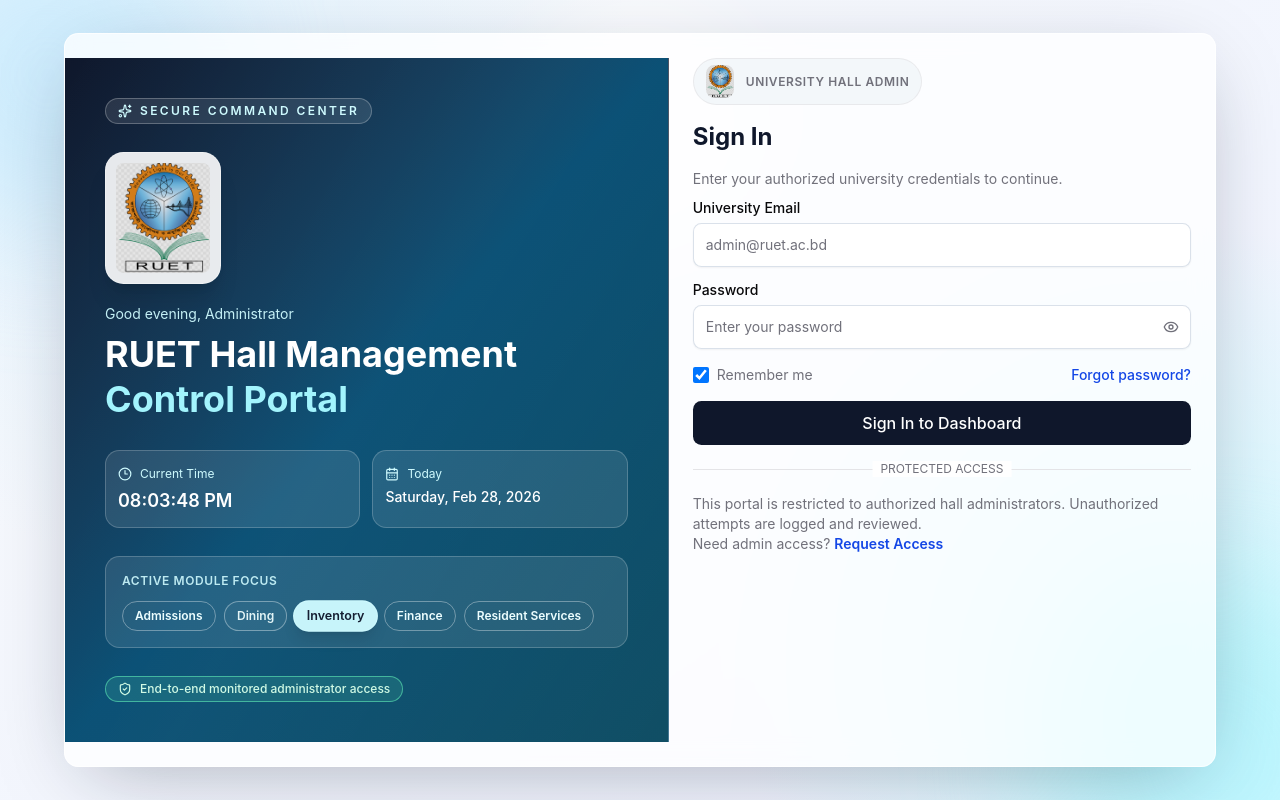
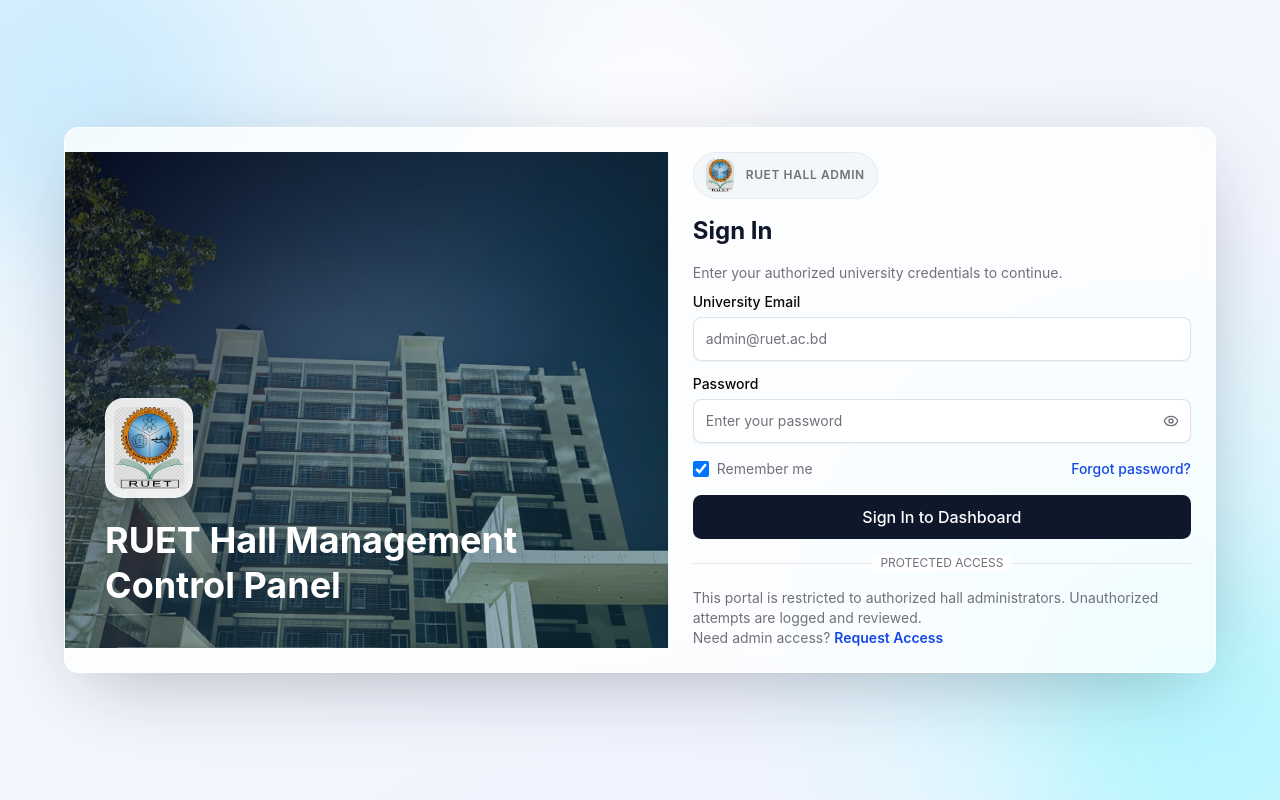
Before and after one commit to aniruddha81/ruet-hall-mgmt, a Next.js app: page /login in a window 1280 px wide. Built offline with nearby package versions, Linux system fonts and the light colour scheme.

Commit message:
changes to be committed:     new file:   Logo/Male Hall.jpeg     modified:   app/(auth)/login/LoginPage.tsx     modified:   app/(auth)/signup/SignupPage.tsx     new file:   public/male-hall.jpeg

```diff
--- a/app/(auth)/login/LoginPage.tsx
+++ b/app/(auth)/login/LoginPage.tsx
@@ -15,34 +15,11 @@
 import { Separator } from "@/components/ui/separator";
 import { useAuth } from "@/contexts/AuthContext";
 import { getApiErrorMessage } from "@/lib/api";
-import {
-  CalendarDays,
-  Clock3,
-  Eye,
-  EyeOff,
-  ShieldCheck,
-  Sparkles,
-} from "lucide-react";
+import { Eye, EyeOff } from "lucide-react";
 import Image from "next/image";
 import Link from "next/link";
 import { useSearchParams } from "next/navigation";
-import { useEffect, useMemo, useState } from "react";
-
-const MODULE_ROTATION_MS = 2600;
-
-const modules = [
-  "Admissions",
-  "Dining",
-  "Inventory",
-  "Finance",
-  "Resident Services",
-];
-
-function getGreeting(hour: number) {
-  if (hour < 12) return "Good morning";
-  if (hour < 18) return "Good afternoon";
-  return "Good evening";
-}
+import { useState } from "react";
 
 export default function LoginPage() {
 	const [email, setEmail] = useState("");
@@ -52,50 +29,10 @@
 	const [error, setError] = useState<string | null>(null);
 	const [rememberMe, setRememberMe] = useState(true);
 	const [logoSrc, setLogoSrc] = useState("/ruet-logo.png");
-  const [now, setNow] = useState(() => new Date());
-  const [activeModuleIndex, setActiveModuleIndex] = useState(0);
 
 	const searchParams = useSearchParams();
 	const showMessage = searchParams.get("signup") === "success";
 	const { login } = useAuth();
-
-  useEffect(() => {
-    const timerId = window.setInterval(() => {
-      setNow(new Date());
-    }, 1000);
-
-    return () => window.clearInterval(timerId);
-  }, []);
-
-  useEffect(() => {
-    const rotateId = window.setInterval(() => {
-      setActiveModuleIndex((prev) => (prev + 1) % modules.length);
-    }, MODULE_ROTATION_MS);
-
-    return () => window.clearInterval(rotateId);
-  }, []);
-
-  const greeting = useMemo(() => getGreeting(now.getHours()), [now]);
-  const currentTime = useMemo(
-    () =>
-      new Intl.DateTimeFormat("en-BD", {
-        hour: "2-digit",
-        minute: "2-digit",
-        second: "2-digit",
-        hour12: true,
-      }).format(now),
-    [now],
-  );
-  const currentDate = useMemo(
-    () =>
-      new Intl.DateTimeFormat("en-BD", {
-        weekday: "long",
-        month: "short",
-        day: "2-digit",
-        year: "numeric",
-      }).format(now),
-    [now],
-  );
 
 	const handleSubmit = async (e: React.FormEvent) => {
 		e.preventDefault();
@@ -120,76 +57,32 @@
 			<div className="w-full max-w-6xl">
 				<Card className="overflow-hidden border-white/70 bg-white/75 shadow-[0_20px_80px_-24px_rgba(15,23,42,0.35)] backdrop-blur-md">
 					<div className="grid grid-cols-1 lg:grid-cols-[1.05fr_0.95fr]">
-            <section className="relative border-border/30 bg-gradient-to-br from-slate-900 via-sky-900 to-cyan-900 p-7 text-white lg:border-r lg:p-10">
+						<section className="relative min-h-[320px] overflow-hidden border-border/30 lg:border-r">
+							<Image
+								src="/male-hall.jpeg"
+								alt="RUET male hall building"
+								fill
+								className="object-cover"
+								priority
+							/>
+							<div className="absolute inset-0 bg-gradient-to-br from-slate-950/78 via-sky-950/52 to-cyan-900/40" />
 							<div className="absolute inset-0 opacity-20 [background:linear-gradient(120deg,transparent_0%,rgba(255,255,255,0.24)_50%,transparent_100%)] [background-size:250%_250%] [animation:shine_12s_linear_infinite]" />
-              <div className="relative z-10 space-y-7">
-                <div className="inline-flex items-center gap-2 rounded-full border border-white/25 bg-white/10 px-3 py-1 text-xs font-semibold uppercase tracking-[0.2em] text-cyan-100">
-                  <Sparkles className="h-3.5 w-3.5" />
-                  Secure Command Center
-                </div>
-
+							<div className="relative z-10 flex h-full min-h-[320px] items-end p-7 text-white lg:p-10">
 								<div className="space-y-5">
 									<Image
 										src={logoSrc}
 										alt="RUET official logo"
-                    width={116}
-                    height={116}
-                    className="rounded-2xl border border-white/30 bg-white/90 p-2.5 shadow-xl"
+										width={88}
+										height={88}
+										className="rounded-2xl border border-white/30 bg-white/90 p-2 shadow-xl"
 										priority
 										onError={() => setLogoSrc("/ruet-logo.svg")}
 									/>
-                  <div className="space-y-2">
-                    <p className="text-sm text-cyan-100/95">{greeting}, Administrator</p>
-                    <h1 className="text-3xl font-bold leading-tight lg:text-4xl">
-                      RUET Hall Management
-                      <span className="block text-cyan-200">Control Portal</span>
+									<div className="max-w-md space-y-2">
+										<h1 className="text-3xl font-bold leading-tight text-white lg:text-4xl">
+											RUET Hall Management Control Panel
 										</h1>
 									</div>
-                </div>
-
-                <div className="grid gap-3 sm:grid-cols-2">
-                  <div className="rounded-xl border border-white/20 bg-white/10 p-3">
-                    <p className="mb-1 inline-flex items-center gap-2 text-xs text-cyan-100">
-                      <Clock3 className="h-3.5 w-3.5" />
-                      Current Time
-                    </p>
-                    <p className="text-lg font-semibold">{currentTime}</p>
-                  </div>
-                  <div className="rounded-xl border border-white/20 bg-white/10 p-3">
-                    <p className="mb-1 inline-flex items-center gap-2 text-xs text-cyan-100">
-                      <CalendarDays className="h-3.5 w-3.5" />
-                      Today
-                    </p>
-                    <p className="text-sm font-medium">{currentDate}</p>
-                  </div>
-                </div>
-
-                <div className="rounded-xl border border-white/20 bg-white/10 p-4">
-                  <p className="mb-3 text-xs font-semibold uppercase tracking-wider text-cyan-100/90">
-                    Active Module Focus
-                  </p>
-                  <div className="flex flex-wrap gap-2">
-                    {modules.map((module, index) => {
-                      const active = index === activeModuleIndex;
-                      return (
-                        <span
-                          key={module}
-                          className={`rounded-full border px-3 py-1.5 text-xs font-semibold transition-all duration-500 ${
-                            active
-                              ? "scale-105 border-cyan-100 bg-cyan-100 text-slate-900 shadow-lg"
-                              : "border-white/35 bg-transparent text-cyan-50"
-                          }`}
-                        >
-                          {module}
-                        </span>
-                      );
-                    })}
-                  </div>
-                </div>
-
-                <div className="inline-flex items-center gap-2 rounded-full border border-emerald-300/60 bg-emerald-300/15 px-3 py-1 text-xs font-medium text-emerald-100">
-                  <ShieldCheck className="h-3.5 w-3.5" />
-                  End-to-end monitored administrator access
 								</div>
 							</div>
 						</section>
@@ -206,12 +99,10 @@
 										onError={() => setLogoSrc("/ruet-logo.svg")}
 									/>
 									<span className="text-xs font-semibold uppercase tracking-wider text-muted-foreground">
-                    University Hall Admin
+										RUET Hall Admin
 									</span>
 								</div>
-                <CardTitle className="text-2xl font-bold text-slate-900">
-                  Sign In
-                </CardTitle>
+								<CardTitle className="text-2xl font-bold text-slate-900">Sign In</CardTitle>
 								<CardDescription className="text-sm">
 									Enter your authorized university credentials to continue.
 								</CardDescription>
@@ -275,10 +166,7 @@
 									</div>
 
 									<div className="flex items-center justify-between gap-3">
-                    <label
-                      htmlFor="remember"
-                      className="flex cursor-pointer items-center gap-2"
-                    >
+										<label htmlFor="remember" className="flex cursor-pointer items-center gap-2">
 											<input
 												id="remember"
 												type="checkbox"
@@ -286,9 +174,7 @@
 												onChange={(e) => setRememberMe(e.target.checked)}
 												className="h-4 w-4 rounded border-input text-primary focus:ring-primary"
 											/>
-                      <span className="text-sm text-muted-foreground">
-                        Remember me
-                      </span>
+											<span className="text-sm text-muted-foreground">Remember me</span>
 										</label>
 										<Link
 											href="/forgot-password"
--- a/app/(auth)/signup/SignupPage.tsx
+++ b/app/(auth)/signup/SignupPage.tsx
@@ -27,33 +27,13 @@
   STAFF_ROLES,
 } from "@/lib/types";
 import {
-  CalendarDays,
-  Clock3,
   Eye,
   EyeOff,
-  ShieldCheck,
-  Sparkles,
 } from "lucide-react";
 import Image from "next/image";
 import Link from "next/link";
 import { useRouter } from "next/navigation";
-import { useEffect, useMemo, useState } from "react";
-
-const MODULE_ROTATION_MS = 2600;
-
-const modules = [
-  "Admissions",
-  "Dining",
-  "Inventory",
-  "Finance",
-  "Resident Services",
-];
-
-function getGreeting(hour: number) {
-  if (hour < 12) return "Good morning";
-  if (hour < 18) return "Good afternoon";
-  return "Good evening";
-}
+import { useState } from "react";
 
 export default function SignupPage() {
   const [formData, setFormData] = useState({
@@ -72,44 +52,7 @@
   const [isLoading, setIsLoading] = useState(false);
   const [error, setError] = useState<string | null>(null);
   const [logoSrc, setLogoSrc] = useState("/ruet-logo.png");
-  const [now, setNow] = useState(() => new Date());
-  const [activeModuleIndex, setActiveModuleIndex] = useState(0);
   const router = useRouter();
-
-  useEffect(() => {
-    const timerId = window.setInterval(() => setNow(new Date()), 1000);
-    return () => window.clearInterval(timerId);
-  }, []);
-
-  useEffect(() => {
-    const rotateId = window.setInterval(
-      () => setActiveModuleIndex((prev) => (prev + 1) % modules.length),
-      MODULE_ROTATION_MS,
-    );
-    return () => window.clearInterval(rotateId);
-  }, []);
-
-  const greeting = useMemo(() => getGreeting(now.getHours()), [now]);
-  const currentTime = useMemo(
-    () =>
-      new Intl.DateTimeFormat("en-BD", {
-        hour: "2-digit",
-        minute: "2-digit",
-        second: "2-digit",
-        hour12: true,
-      }).format(now),
-    [now],
-  );
-  const currentDate = useMemo(
-    () =>
-      new Intl.DateTimeFormat("en-BD", {
-        weekday: "long",
-        month: "short",
-        day: "2-digit",
-        year: "numeric",
-      }).format(now),
-    [now],
-  );
 
   const handleChange = (
     e: React.ChangeEvent<HTMLInputElement | HTMLSelectElement>,
@@ -170,76 +113,32 @@
       <div className="w-full max-w-6xl">
         <Card className="overflow-hidden border-white/70 bg-white/75 shadow-[0_20px_80px_-24px_rgba(15,23,42,0.35)] backdrop-blur-md">
           <div className="grid grid-cols-1 lg:grid-cols-[1.05fr_0.95fr]">
-            <section className="relative border-border/30 bg-gradient-to-br from-slate-900 via-sky-900 to-cyan-900 p-7 text-white lg:border-r lg:p-10">
+            <section className="relative min-h-[320px] overflow-hidden border-border/30 lg:border-r">
+              <Image
+                src="/male-hall.jpeg"
+                alt="RUET male hall building"
+                fill
+                className="object-cover"
+                priority
+              />
+              <div className="absolute inset-0 bg-gradient-to-br from-slate-950/78 via-sky-950/52 to-cyan-900/40" />
               <div className="absolute inset-0 opacity-20 [background:linear-gradient(120deg,transparent_0%,rgba(255,255,255,0.24)_50%,transparent_100%)] [background-size:250%_250%] [animation:shine_12s_linear_infinite]" />
-              <div className="relative z-10 space-y-7">
-                <div className="inline-flex items-center gap-2 rounded-full border border-white/25 bg-white/10 px-3 py-1 text-xs font-semibold uppercase tracking-[0.2em] text-cyan-100">
-                  <Sparkles className="h-3.5 w-3.5" />
-                  Secure Command Center
-                </div>
-
+              <div className="relative z-10 flex h-full min-h-[320px] items-end p-7 text-white lg:p-10">
                 <div className="space-y-5">
                   <Image
                     src={logoSrc}
                     alt="RUET official logo"
-                    width={116}
-                    height={116}
-                    className="rounded-2xl border border-white/30 bg-white/90 p-2.5 shadow-xl"
+                    width={88}
+                    height={88}
+                    className="rounded-2xl border border-white/30 bg-white/90 p-2 shadow-xl"
                     priority
                     onError={() => setLogoSrc("/ruet-logo.svg")}
                   />
-                  <div className="space-y-2">
-                    <p className="text-sm text-cyan-100/95">{greeting}, Administrator</p>
-                    <h1 className="text-3xl font-bold leading-tight lg:text-4xl">
-                      RUET Hall Management
-                      <span className="block text-cyan-200">Control Portal</span>
+                  <div className="max-w-md space-y-2">
+                    <h1 className="text-3xl font-bold leading-tight text-white lg:text-4xl">
+                      Ruet hall management control panel
                     </h1>
                   </div>
-                </div>
-
-                <div className="grid gap-3 sm:grid-cols-2">
-                  <div className="rounded-xl border border-white/20 bg-white/10 p-3">
-                    <p className="mb-1 inline-flex items-center gap-2 text-xs text-cyan-100">
-                      <Clock3 className="h-3.5 w-3.5" />
-                      Current Time
-                    </p>
-                    <p className="text-lg font-semibold">{currentTime}</p>
-                  </div>
-                  <div className="rounded-xl border border-white/20 bg-white/10 p-3">
-                    <p className="mb-1 inline-flex items-center gap-2 text-xs text-cyan-100">
-                      <CalendarDays className="h-3.5 w-3.5" />
-                      Today
-                    </p>
-                    <p className="text-sm font-medium">{currentDate}</p>
-                  </div>
-                </div>
-
-                <div className="rounded-xl border border-white/20 bg-white/10 p-4">
-                  <p className="mb-3 text-xs font-semibold uppercase tracking-wider text-cyan-100/90">
-                    Active Module Focus
-                  </p>
-                  <div className="flex flex-wrap gap-2">
-                    {modules.map((module, index) => {
-                      const active = index === activeModuleIndex;
-                      return (
-                        <span
-                          key={module}
-                          className={`rounded-full border px-3 py-1.5 text-xs font-semibold transition-all duration-500 ${
-                            active
-                              ? "scale-105 border-cyan-100 bg-cyan-100 text-slate-900 shadow-lg"
-                              : "border-white/35 bg-transparent text-cyan-50"
-                          }`}
-                        >
-                          {module}
-                        </span>
-                      );
-                    })}
-                  </div>
-                </div>
-
-                <div className="inline-flex items-center gap-2 rounded-full border border-emerald-300/60 bg-emerald-300/15 px-3 py-1 text-xs font-medium text-emerald-100">
-                  <ShieldCheck className="h-3.5 w-3.5" />
-                  End-to-end monitored administrator access
                 </div>
               </div>
             </section>
```
Also changed, not shown: Logo/Male Hall.jpeg (added), public/male-hall.jpeg (added). Lines whose indentation alone changed are shown as unchanged.
